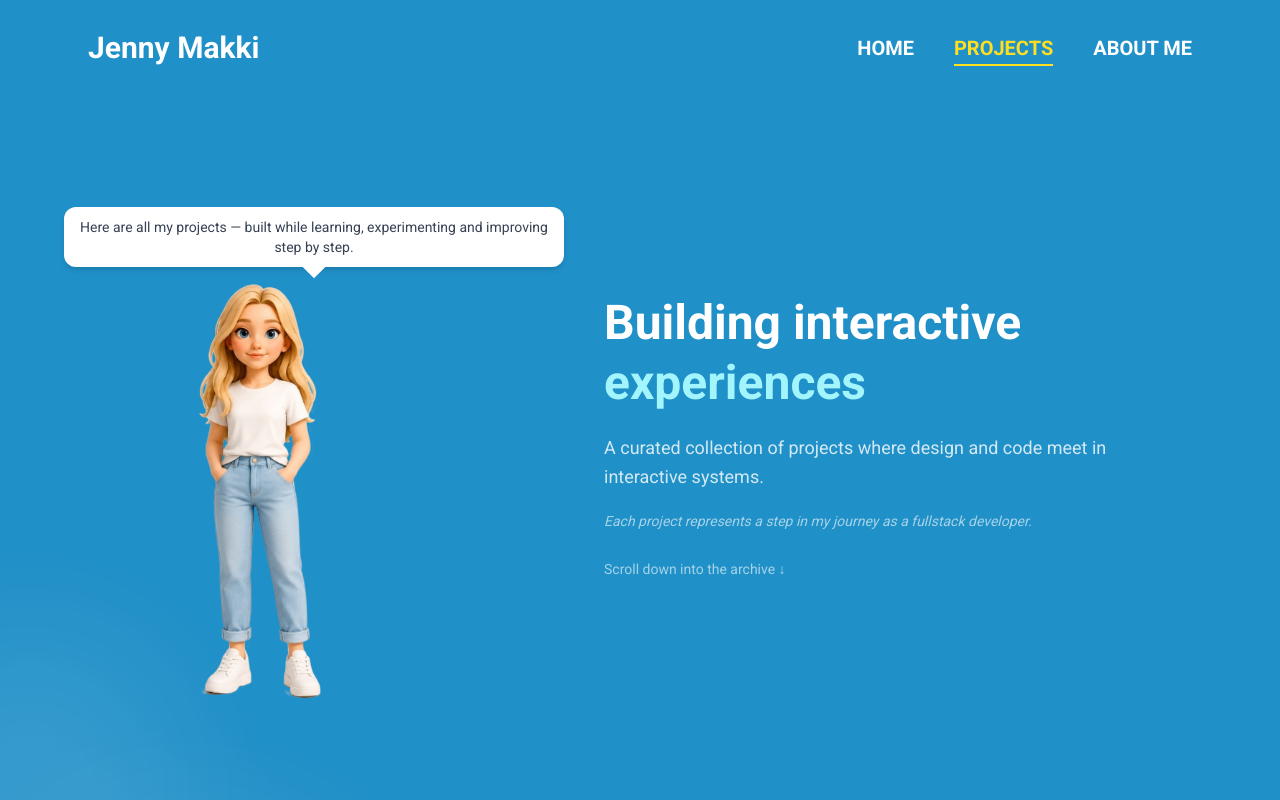
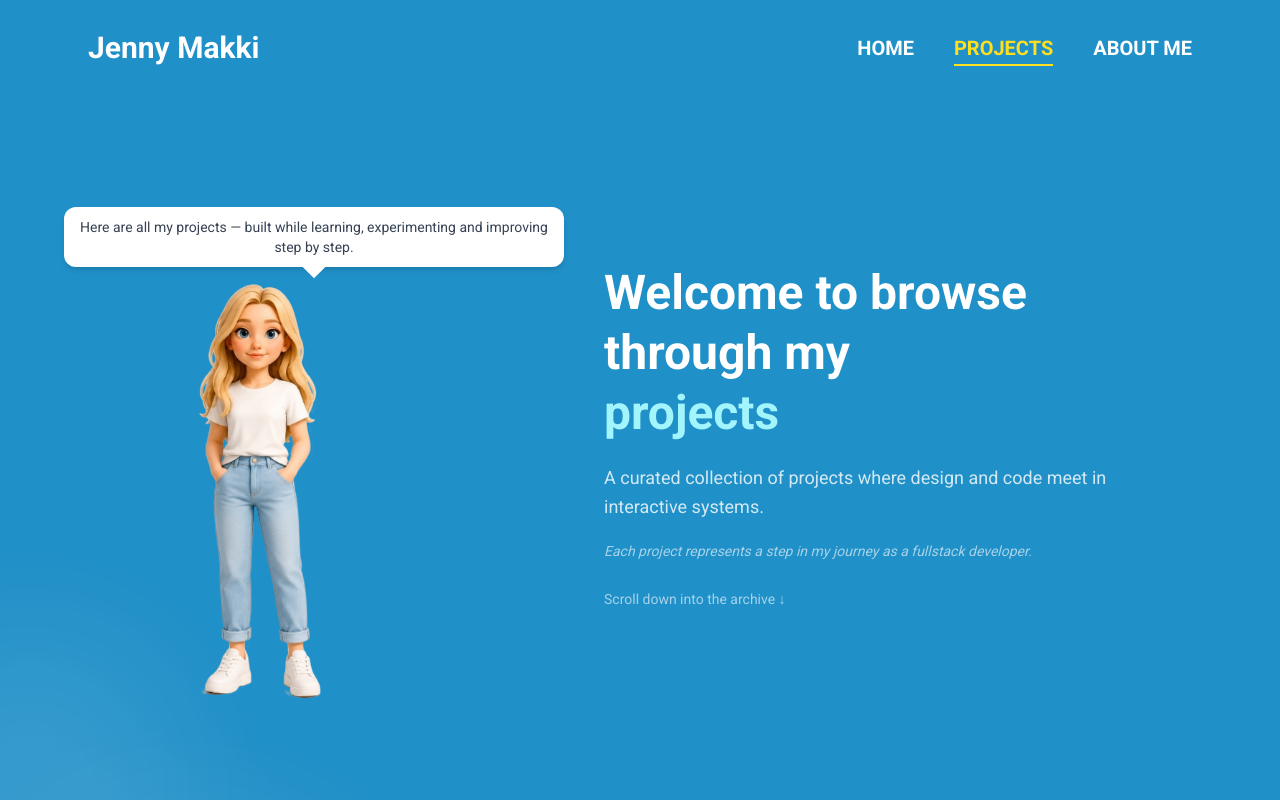
Before and after one commit to jennymakki/jennys-presentation, a Next.js app: page /projects in a window 1280 px wide. Shown: the top 800 px of the page. Built offline with nearby package versions, Linux system fonts and the light colour scheme.

Commit message:
changing some text

```diff
--- a/src/app/projects/page.tsx
+++ b/src/app/projects/page.tsx
@@ -69,9 +69,9 @@ export default function Projects() {
       "
             >
               <h1 className="text-4xl md:text-5xl font-bold leading-tight text-white">
-                Building interactive
+                Welcome to browse through my
                 <span className="block text-cyan-200">
-                  experiences
+                  projects
                 </span>
               </h1>
 
```
